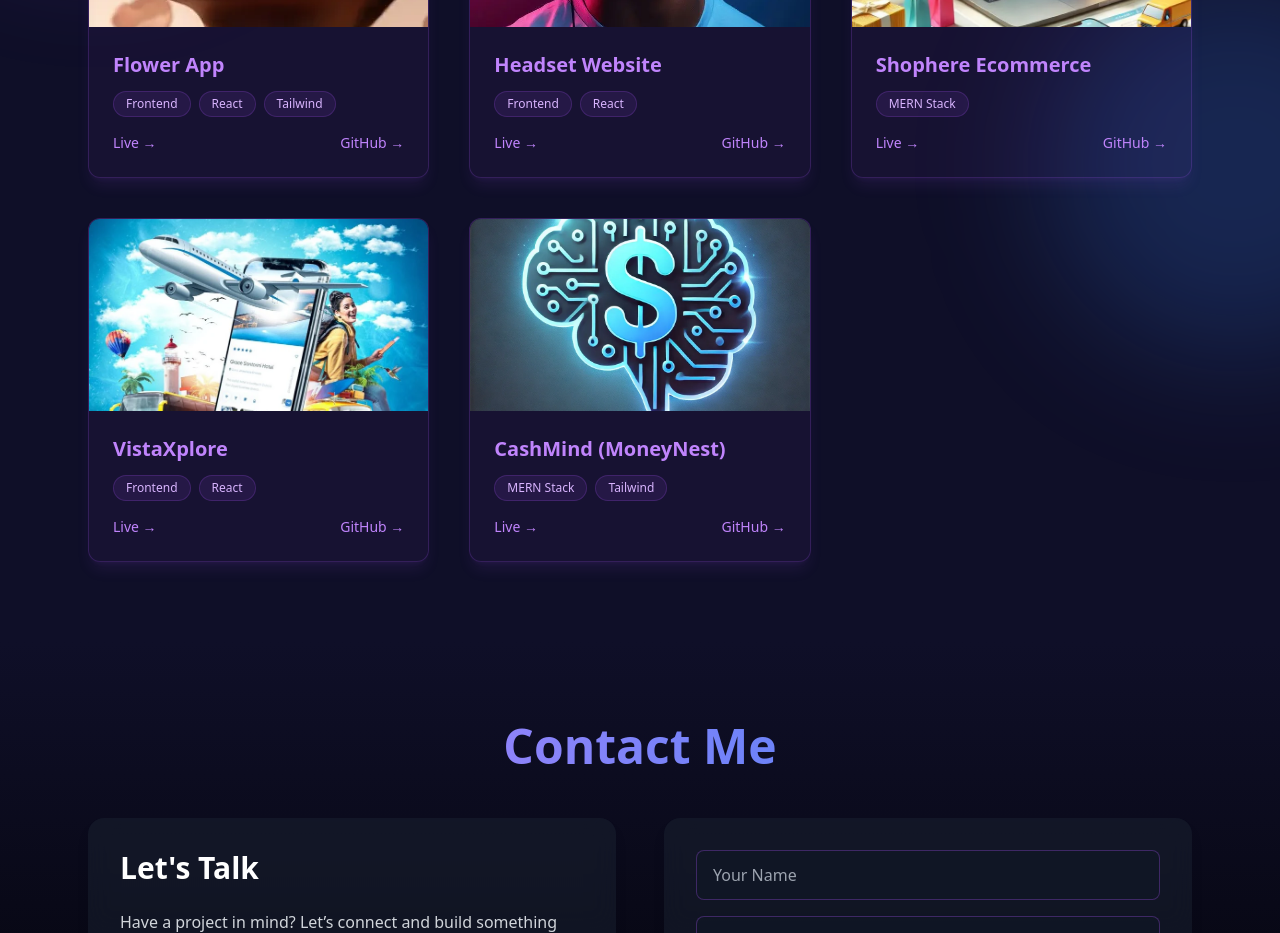
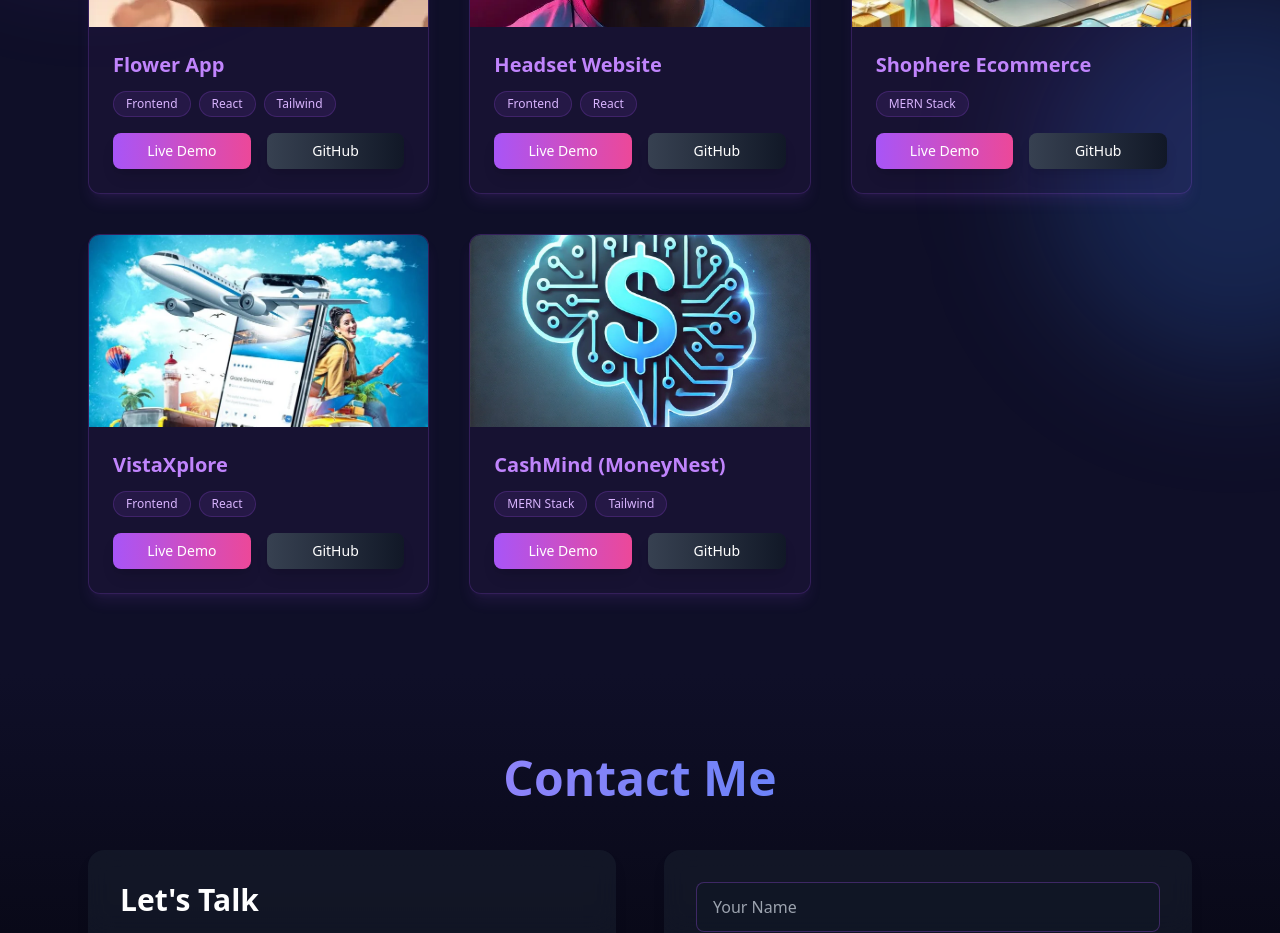
Before and after one commit to Divinejay-001/Current-Portfolio, a React (Vite) app: page / in a window 1280 px wide. Shown: the part 2200-3133 px from the top of the page. Built offline with nearby package versions, Linux system fonts and the light colour scheme.

Commit message:
Update Project.jsx

```diff
--- a/src/components/Project.jsx
+++ b/src/components/Project.jsx
@@ -86,9 +86,24 @@ export default function Projects() {
                     <span key={t} className="px-3 py-1 text-xs rounded-full bg-purple-500/10 text-purple-300 border border-purple-500/20">{t}</span>
                   ))}
                 </div>
-                <div className="flex justify-between items-center">
-                  <a href={project.link} className="text-sm text-purple-400 hover:underline">Live →</a>
-                  <a href={project.github} className="text-sm text-purple-400 hover:underline">GitHub →</a>
+                <div className="flex justify-between gap-4">
+                                 <a
+                  href={project.link}
+                  target="_blank"
+                  rel="noopener noreferrer"
+                  className="flex-1 text-center px-4 py-2 rounded-lg bg-gradient-to-r from-purple-500 to-pink-500 text-white text-sm font-medium shadow-lg transition hover:shadow-[0_0_20px_4px_rgba(236,72,153,0.6)]"
+                >
+                  Live Demo
+                </a>
+                <a
+                  href={project.github}
+                  target="_blank"
+                  rel="noopener noreferrer"
+                  className="flex-1 text-center px-4 py-2 rounded-lg bg-gradient-to-r from-gray-700 to-gray-900 text-white text-sm font-medium shadow-lg transition hover:shadow-[0_0_20px_4px_rgba(107,114,128,0.7)]"
+                >
+                  GitHub
+                </a>
+
                 </div>
               </div>
             </motion.div>
```
